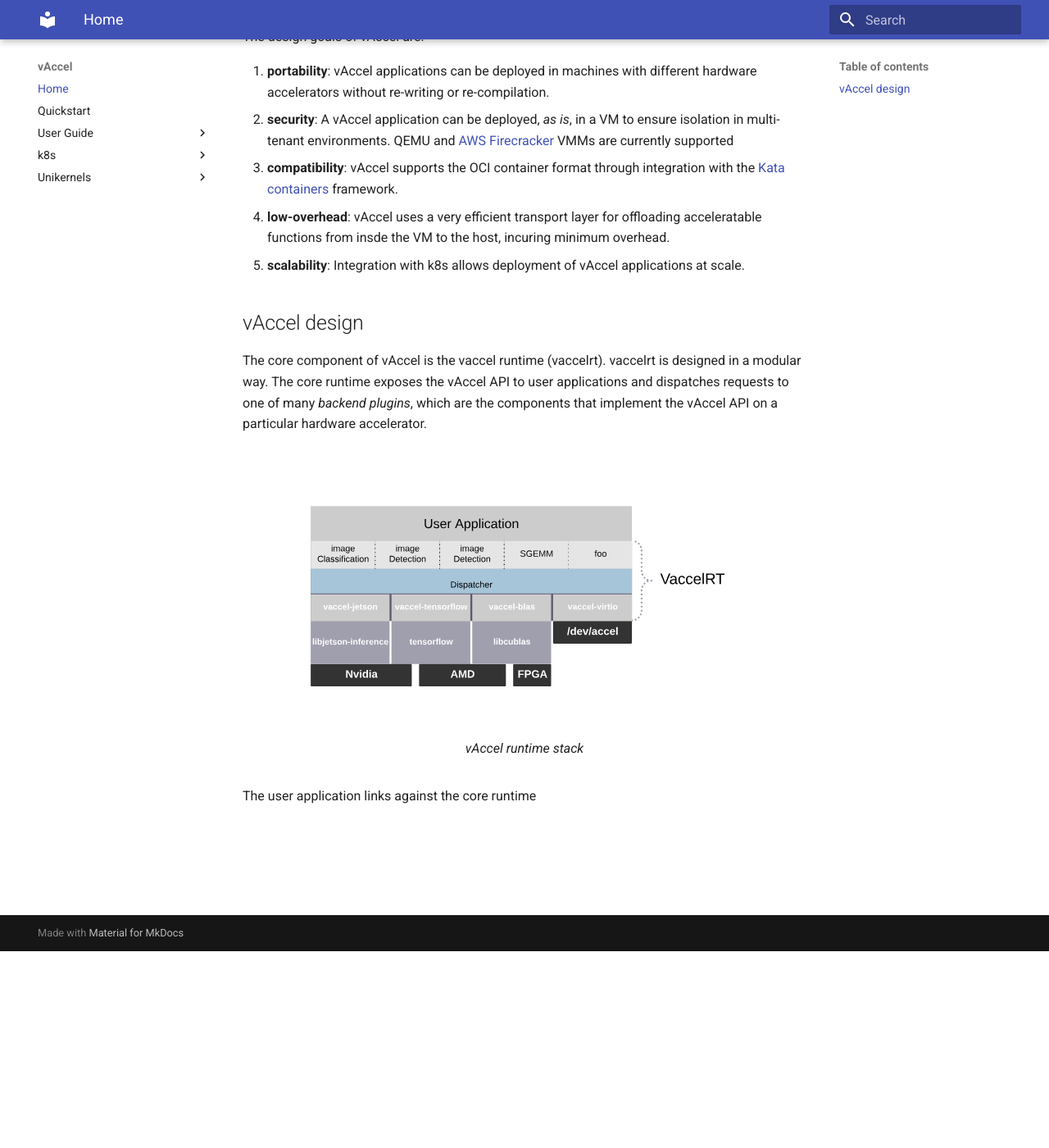
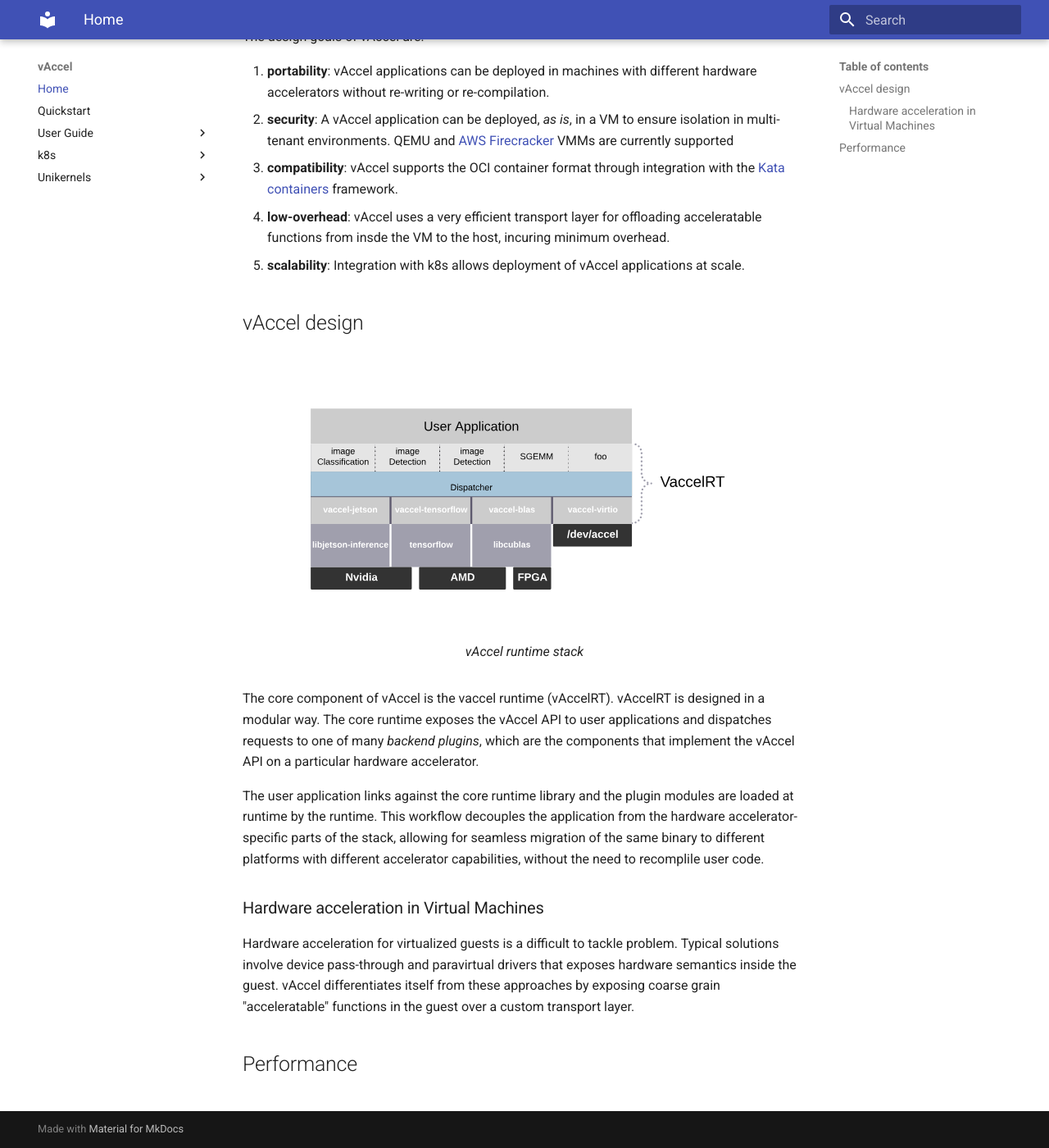
Before and after one commit to nubificus/vaccel-docs, an MkDocs documentation site: the page built from docs/index.md, in a window 1280 px wide and 1400 px high, scrolled down 240 px. Shown: the whole window at 82% size. Built offline with MkDocs 1.6.1 and Material for MkDocs 9.7.7, drawn with Linux system fonts in a browser that asks for light colours.

Commit message:
Home page additions
Signed-off-by: Babis Chalios <mail@bchalios.io>

```diff
--- a/docs/index.md
+++ b/docs/index.md
@@ -19,18 +19,33 @@ acceleratable functions from insde the VM to the host, incuring minimum overhead
 5. **scalability**: Integration with k8s allows deployment of vAccel applications
 at scale.
 
-
 ## vAccel design
-
-The core component of vAccel is the vaccel runtime (vaccelrt). vaccelrt is
-designed in a modular way. The core runtime exposes the vAccel API to user
-applications and dispatches requests to one of many *backend plugins*, which
-are the components that implement the vAccel API on a particular hardware
-accelerator.
 
 <figure>
   <img src="img/vaccel.svg" width="600" align=left />
   <figcaption>vAccel runtime stack</figcaption>
 </figure>
 
-The user application links against the core runtime
+The core component of vAccel is the vaccel runtime (vAccelRT). vAccelRT is
+designed in a modular way. The core runtime exposes the vAccel API to user
+applications and dispatches requests to one of many *backend plugins*, which
+are the components that implement the vAccel API on a particular hardware
+accelerator.
+
+The user application links against the core runtime library and the plugin
+modules are loaded at runtime by the runtime. This workflow decouples the
+application from the hardware accelerator-specific parts of the stack, allowing
+for seamless migration of the same binary to different platforms with different
+accelerator capabilities, without the need to recomplile user code.
+
+### Hardware acceleration in Virtual Machines
+
+Hardware acceleration for virtualized guests is a difficult to tackle problem.
+Typical solutions involve device pass-through and paravirtual drivers that
+exposes hardware semantics inside the guest. vAccel differentiates itself from
+these approaches by exposing coarse grain "acceleratable" functions in the guest
+over a custom transport layer.
+
+## Performance
+
+##
```
